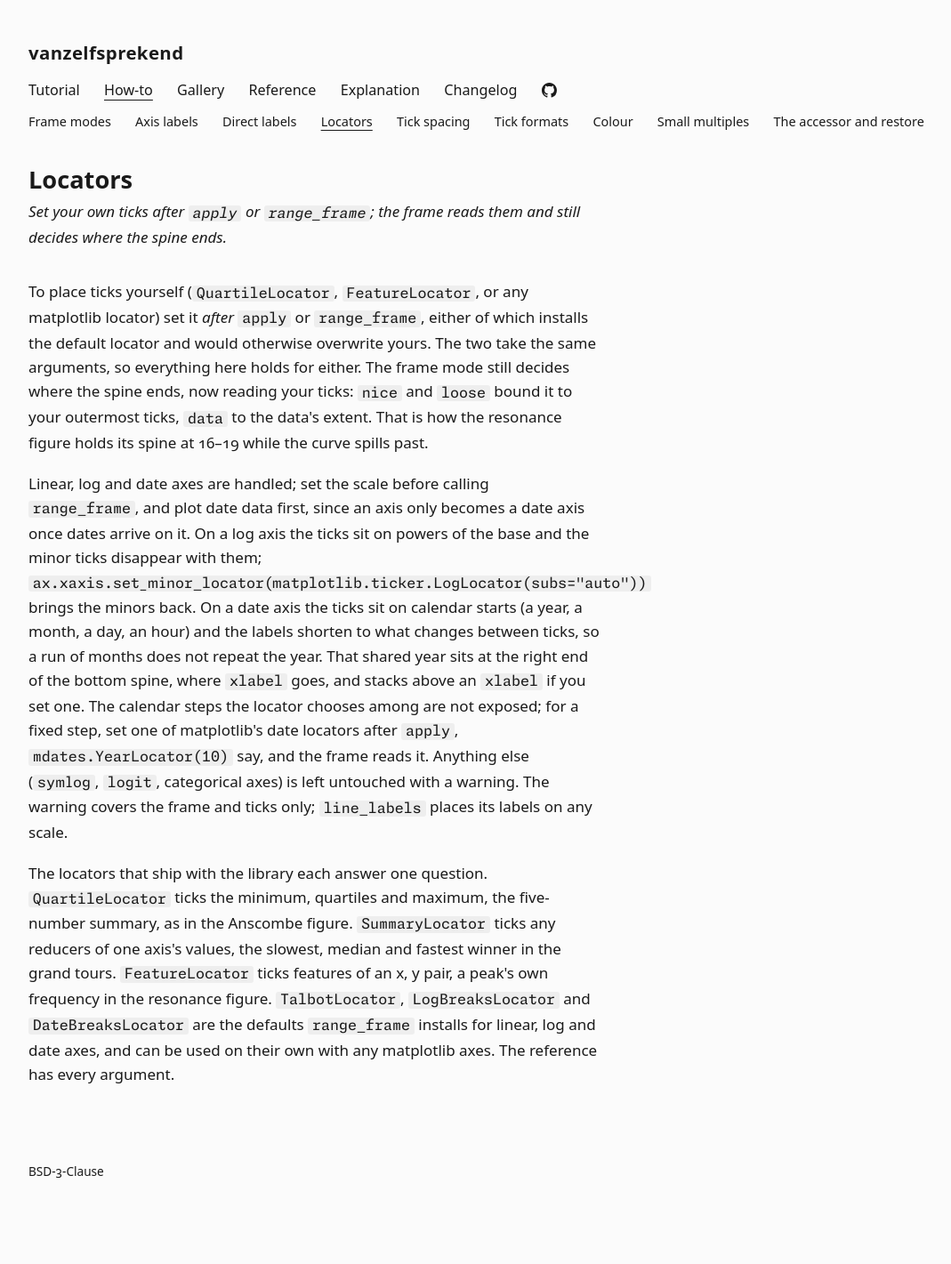
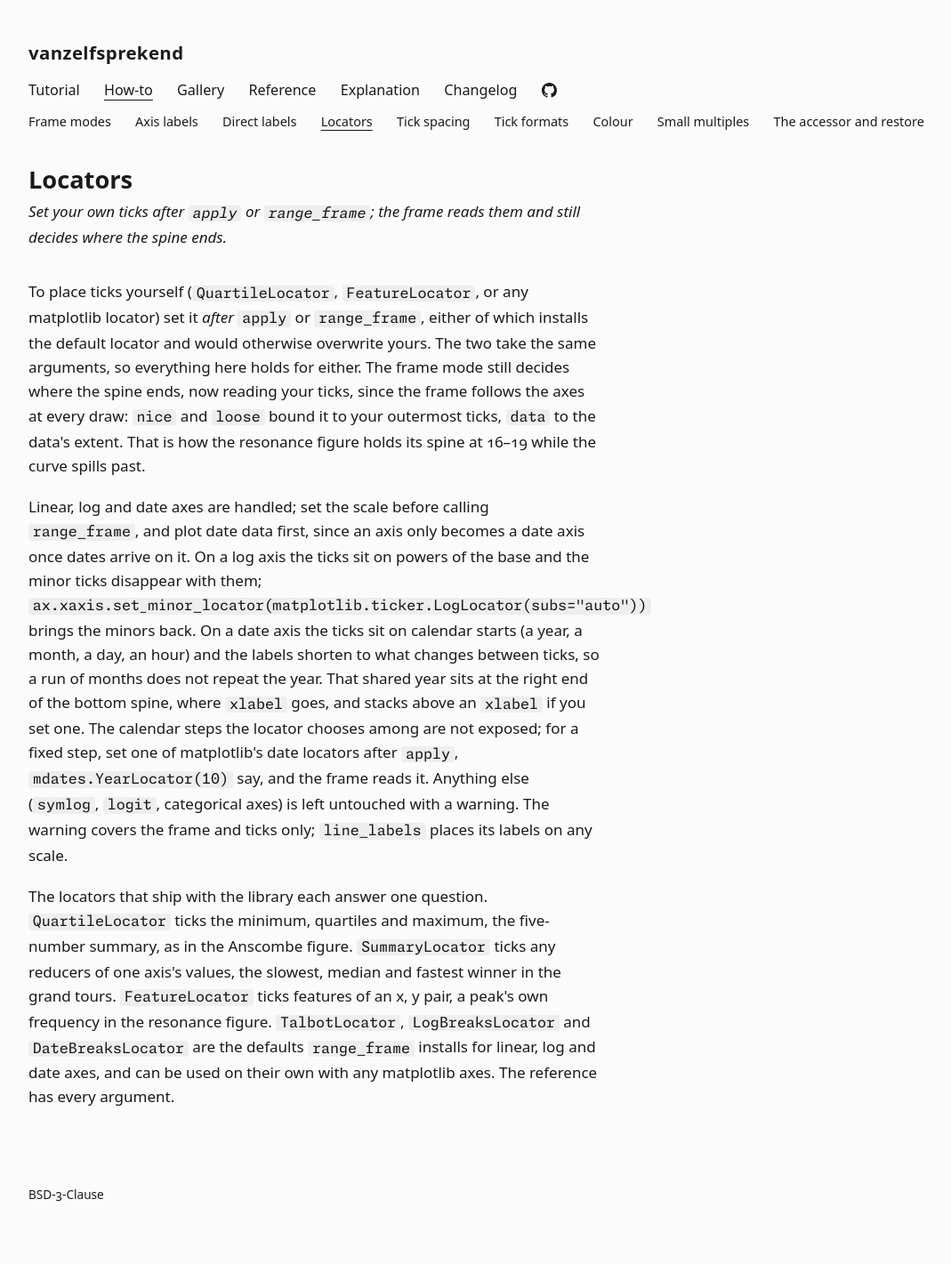
Before and after one commit to jpweytjens/vanzelfsprekend, an MkDocs documentation site: the page built from docs/how-to/locators.md, in a window 1280 px wide. Shown: the whole page at 89% size, without its empty margins (36-1105 px from the left). Built offline with MkDocs 1.6.1, drawn with Linux system fonts in a browser that asks for light colours; some web fonts are replaced; before the commit the page ends 1396 px from its top, so only the background shows below that.

Commit message:
docs(explanation): say what the draw hook buys
Claude-Session: https://claude.ai/code/session_01PDE2DTTGJPkotawfyv3M7U

```diff
--- a/docs/how-to/locators.md
+++ b/docs/how-to/locators.md
@@ -2,7 +2,7 @@
 
 *Set your own ticks after `apply` or `range_frame`; the frame reads them and still decides where the spine ends.*
 
-To place ticks yourself (`QuartileLocator`, `FeatureLocator`, or any matplotlib locator) set it *after* `apply` or `range_frame`, either of which installs the default locator and would otherwise overwrite yours. The two take the same arguments, so everything here holds for either. The frame mode still decides where the spine ends, now reading your ticks: `nice` and `loose` bound it to your outermost ticks, `data` to the data's extent. That is how the [resonance figure](../tutorial/resonance-peak.md) holds its spine at 16–19 while the curve spills past.
+To place ticks yourself (`QuartileLocator`, `FeatureLocator`, or any matplotlib locator) set it *after* `apply` or `range_frame`, either of which installs the default locator and would otherwise overwrite yours. The two take the same arguments, so everything here holds for either. The frame mode still decides where the spine ends, now reading your ticks, since [the frame follows the axes](../explanation/hook.md) at every draw: `nice` and `loose` bound it to your outermost ticks, `data` to the data's extent. That is how the [resonance figure](../tutorial/resonance-peak.md) holds its spine at 16–19 while the curve spills past.
 
 Linear, log and date axes are handled; set the scale before calling `range_frame`, and plot date data first, since an axis only becomes a date axis once dates arrive on it. On a log axis the ticks sit on powers of the base and the minor ticks disappear with them; `ax.xaxis.set_minor_locator(matplotlib.ticker.LogLocator(subs="auto"))` brings the minors back. On a date axis the ticks sit on calendar starts (a year, a month, a day, an hour) and the labels shorten to what changes between ticks, so a run of months does not repeat the year. That shared year sits at the right end of the bottom spine, where `xlabel` goes, and stacks above an `xlabel` if you set one. The calendar steps the locator chooses among are not exposed; for a fixed step, set one of matplotlib's date locators after `apply`, `mdates.YearLocator(10)` say, and the frame reads it. Anything else (`symlog`, `logit`, categorical axes) is left untouched with a warning. The warning covers the frame and ticks only; `line_labels` places its labels on any scale.
 
--- a/mkdocs.yml
+++ b/mkdocs.yml
@@ -77,6 +77,7 @@ nav:
       - Registration: reference/registration.md
   - Explanation:
       - What the axis answers: explanation/axis.md
+      - The frame follows the axes: explanation/hook.md
       - Whose decision is which: explanation/decisions.md
       - Where the ideas come from: explanation/ideas.md
   - Changelog: changelog.md
```
Also changed, not shown: docs/explanation/hook.md (added, +21 -0 lines), docs/how-to/tick-spacing.md (+1 -1 lines).
